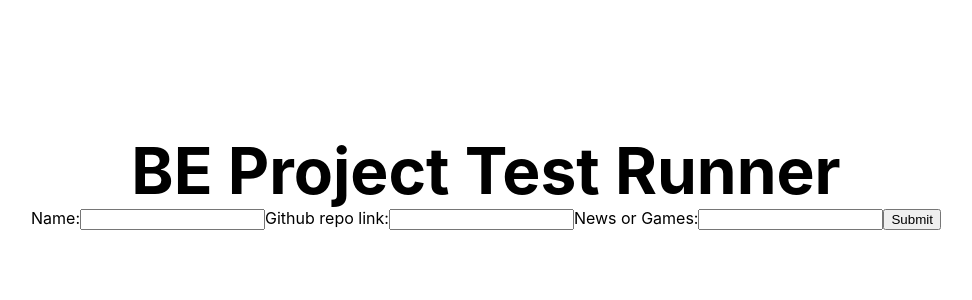
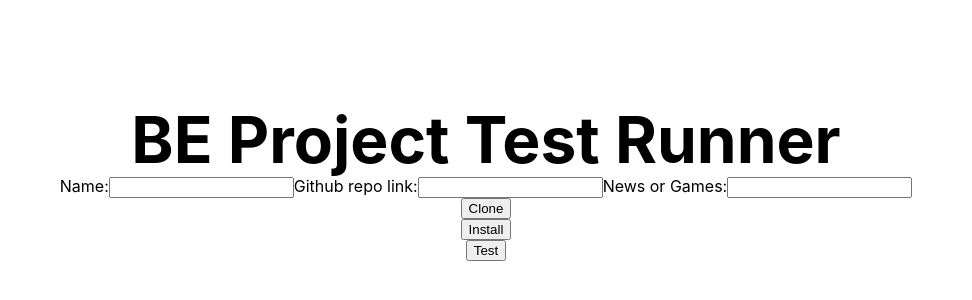
Before and after one commit to popatre/test-runner-fe, a Next.js app: page / in a window 1280 px wide. Shown: the part 218-518 px from the top of the page, without its empty margins (154-1126 px from the left). Built offline with nearby package versions, Linux system fonts and the light colour scheme.

Commit message:
spplit functions

```diff
--- /dev/null
+++ b/pages/api/delete.js
@@ -0,0 +1,10 @@
+const { removeFolder } = require("../../runCommands");
+
+export default async function clone(req, res) {
+    try {
+        const feedback = await removeFolder();
+        res.status(200).send({ msg: "folder removed" });
+    } catch (error) {
+        console.log(error);
+    }
+}
--- a/pages/index.js
+++ b/pages/index.js
@@ -5,10 +5,32 @@ import axios from "axios";
 
 export default function Home() {
     useEffect(() => {
-        axios.get(`http://localhost:3000/api/clone`).then((res) => {
+        // axios.get(`http://localhost:3000/api/clone`).then((res) => {
+        //     console.log(res.data.feedback);
+        // });
+        //return () => add delete route
+    }, []);
+
+    const handleTest = (e) => {
+        e.preventDefault();
+        axios.get(`http://localhost:3000/api/test`).then((res) => {
             console.log(res.data.feedback);
         });
-    }, []);
+    };
+
+    const handleClone = (e) => {
+        e.preventDefault();
+        axios.get(`http://localhost:3000/api/clone`).then((res) => {
+            console.log("cloned successfully");
+        });
+    };
+
+    const handleInstall = (e) => {
+        e.preventDefault();
+        axios.get(`http://localhost:3000/api/install`).then((res) => {
+            console.log("installed successfully");
+        });
+    };
 
     return (
         <div className={styles.container}>
@@ -33,8 +55,10 @@ export default function Home() {
                         News or Games:
                         <input type="text" name="appType" />
                     </label>
-                    <input type="submit" value="Submit" />
                 </form>
+                <button onClick={handleClone}>Clone</button>
+                <button onClick={handleInstall}>Install</button>
+                <button onClick={handleTest}>Test</button>
             </main>
         </div>
     );
--- a/runCommands.js
+++ b/runCommands.js
@@ -43,8 +43,17 @@ async function main() {
     const { stdout } = await sh(`${cdIntoDir} && ${getMarkdown}`);
 
     const feedbackFile = await readFile(`${working_dir}/feedback.md`, "utf-8");
-    await sh(`rm -r evaluations`);
+    await sh(`rm -r ${working_dir}`);
     return feedbackFile;
 }
 
-module.exports = { runCommands: main, cloneRepo, npmInstall: npmIns };
+async function removeFolder() {
+    await sh(`rm -r ${working_dir}`);
+}
+
+module.exports = {
+    runCommands: main,
+    cloneRepo,
+    npmInstall: npmIns,
+    removeFolder,
+};
```
